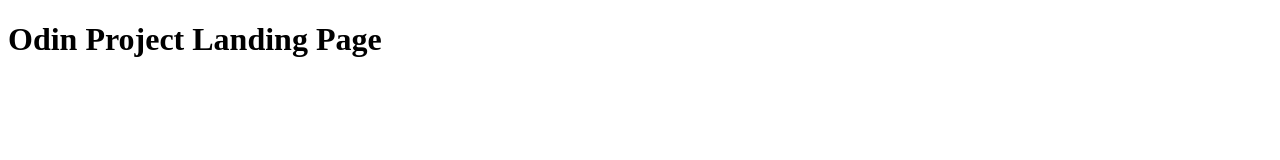
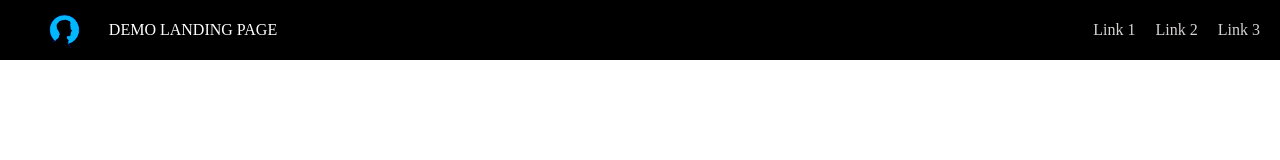
Before and after one commit to pranit-garg/odin-landing-page, a plain HTML site: page index.html in a window 1280 px wide. Drawn offline with Linux system fonts and the light colour scheme.

Commit message:
add html and css for header

```diff
--- a/index.html
+++ b/index.html
@@ -6,7 +6,23 @@
         <link rel="stylesheet" href="styles.css">
     </head>
     <body>
-        <h1>Odin Project Landing Page</h1>
+        <div class="header">
+            <div class="logo">
+                <img class="logo-img" src="ben-sweet-2LowviVHZ-E-unsplash.jpeg" alt="Odin Project Logo">
+                <p class=logo-text>DEMO LANDING PAGE</p>
+
+
+            </div>
+            <div class="header-links">
+                <ul class="header-links-ul">
+                    <li>Link 1</li>
+                    <li>Link 2</li>
+                    <li>Link 3</li>
+                </ul>
+            </div>
+        </div>
+
+
 
     </body>
 </html>
--- a/styles.css
+++ b/styles.css
@@ -1,4 +1,37 @@
 body {
     /* Need to add font
         font-family: sans-serif; */
+        margin: 0;
 }
+
+
+.header {
+    display: flex;
+    align-items: center;
+    color: rgb(214, 211, 211);
+    background-color: black;
+    justify-content: space-between;
+    padding: 5px 20px;
+}
+
+.logo {
+    display: flex;
+}
+
+.logo-img {
+    height: 50px;
+}
+
+.logo-text {
+    color: white;
+
+
+}
+
+.header-links-ul {
+    display: flex;
+    list-style: none;
+    margin: 0;
+    padding: 0;
+    gap: 20px;
+}
```
Also changed, not shown: ben-sweet-2LowviVHZ-E-unsplash.jpeg (added).
